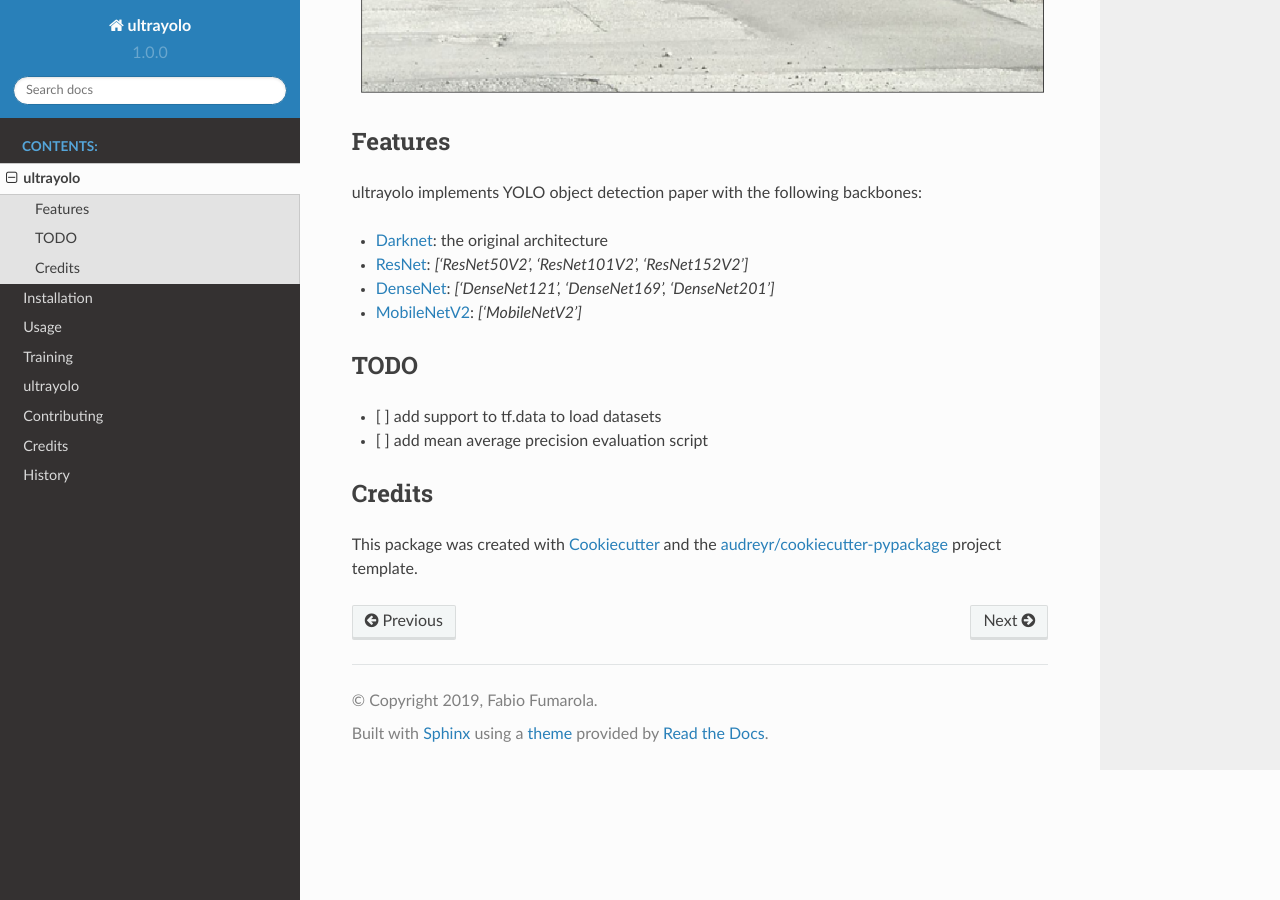
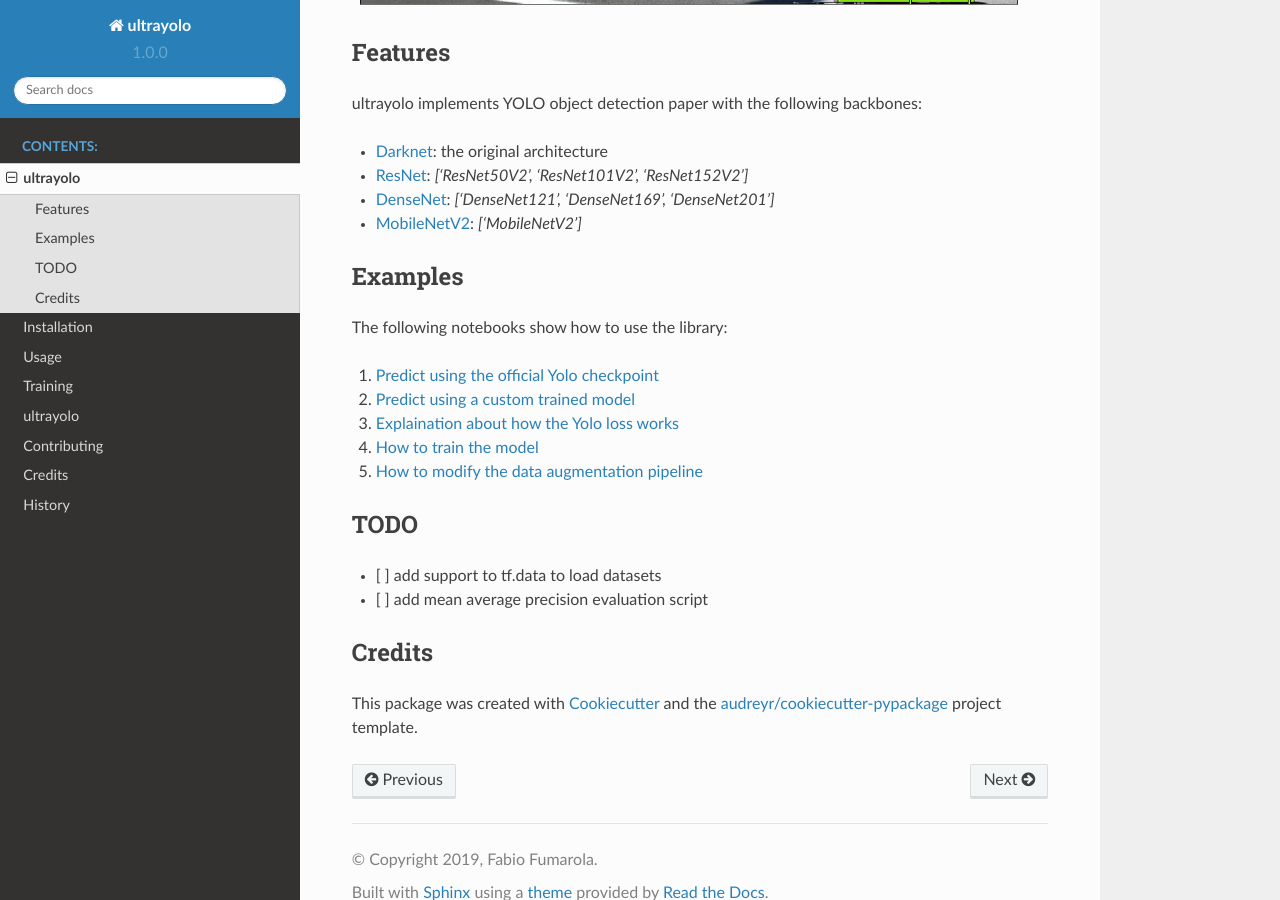
Before and after one commit to fabiofumarola/ultrayolo, a Sphinx documentation site: the page built from docs/readme.rst, in a window 1280 px wide and 900 px high, scrolled down 975 px. Built offline with Sphinx 7.4.7 and the Read the Docs theme 2.0.0, drawn with Linux system fonts in a browser that asks for light colours.

Commit message:
add notebooks rendering in documentation

```diff
--- a/docs/conf.py
+++ b/docs/conf.py
@@ -32,7 +32,7 @@
 
 # Add any Sphinx extension module names here, as strings. They can be
 # extensions coming with Sphinx (named 'sphinx.ext.*') or your custom ones.
-extensions = ['sphinx.ext.autodoc', 'sphinx.ext.viewcode']
+extensions = ['sphinx.ext.autodoc', 'sphinx.ext.viewcode', 'nbsphinx']
 
 # Add any paths that contain templates here, relative to this directory.
 templates_path = ['_templates']
@@ -70,7 +70,7 @@
 # List of patterns, relative to source directory, that match files and
 # directories to ignore when looking for source files.
 # This patterns also effect to html_static_path and html_extra_path
-exclude_patterns = ['_build', 'Thumbs.db', '.DS_Store']
+exclude_patterns = ['_build', 'Thumbs.db', '.DS_Store', '**.ipynb_checkpoints']
 
 # The name of the Pygments (syntax highlighting) style to use.
 pygments_style = 'sphinx'
--- a/docs/index.rst
+++ b/docs/index.rst
@@ -4,8 +4,9 @@
 Tensorflow 2.1 implementation of yolo version 3 with extract backbones and training utils.
 
 .. toctree::
-   :maxdepth: 2
+   :maxdepth: 3
    :caption: Contents:
+   :glob:
 
    readme
    installation
@@ -15,6 +16,7 @@
    contributing
    authors
    history
+   tutorials/*
 
 Indices and tables
 ==================
--- a/docs/readme.rst
+++ b/docs/readme.rst
@@ -39,12 +39,20 @@
 * `DenseNet <https://arxiv.org/abs/1608.06993>`_: `['DenseNet121', 'DenseNet169', 'DenseNet201']`
 * `MobileNetV2 <https://arxiv.org/abs/1608.06993>`_: `['MobileNetV2']`
 
+Examples
+-------
+
+The following notebooks show how to use the library:
+
+1. `Predict using the official Yolo checkpoint <https://github.com/fabiofumarola/ultrayolo/tree/master/notebooks/1_predict_yolo_model.ipynb>`_
+2. `Predict using a custom trained model <https://github.com/fabiofumarola/ultrayolo/blob/master/notebooks/2_predict_custom_model.ipynb>`_
+3. `Explaination about how the Yolo loss works <https://github.com/fabiofumarola/ultrayolo/blob/master/notebooks/3_check_yolo_loss.ipynb>`_
+4. `How to train the model <https://github.com/fabiofumarola/ultrayolo/blob/master/notebooks/4_train_example.ipynb>`_
+5. `How to modify the data augmentation pipeline <https://github.com/fabiofumarola/ultrayolo/blob/master/notebooks/5_data_augmentation_howto.ipynb>`_
 
 
 TODO
 -----
-
-
 * [ ] add support to tf.data to load datasets
 * [ ] add mean average precision evaluation script
 
--- a/requirements_dev.txt
+++ b/requirements_dev.txt
@@ -14,3 +14,4 @@
 sphinx_rtd_theme
 pydot
 graphviz
+nbsphinx
```
Also changed, not shown: README.rst (+10 -2 lines), docs/images/example_image.png, 4 other files.
